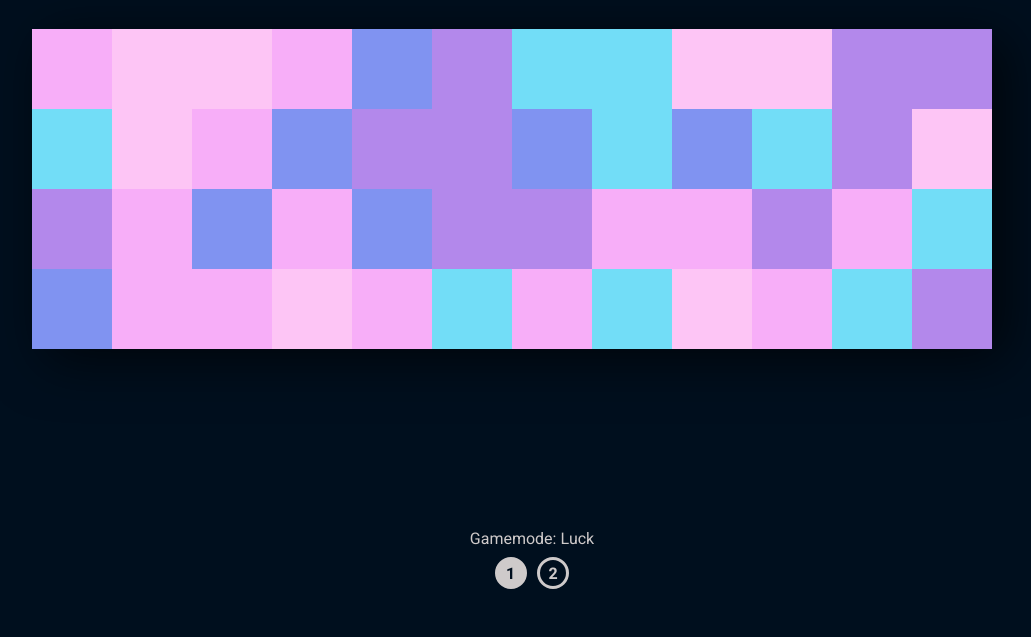
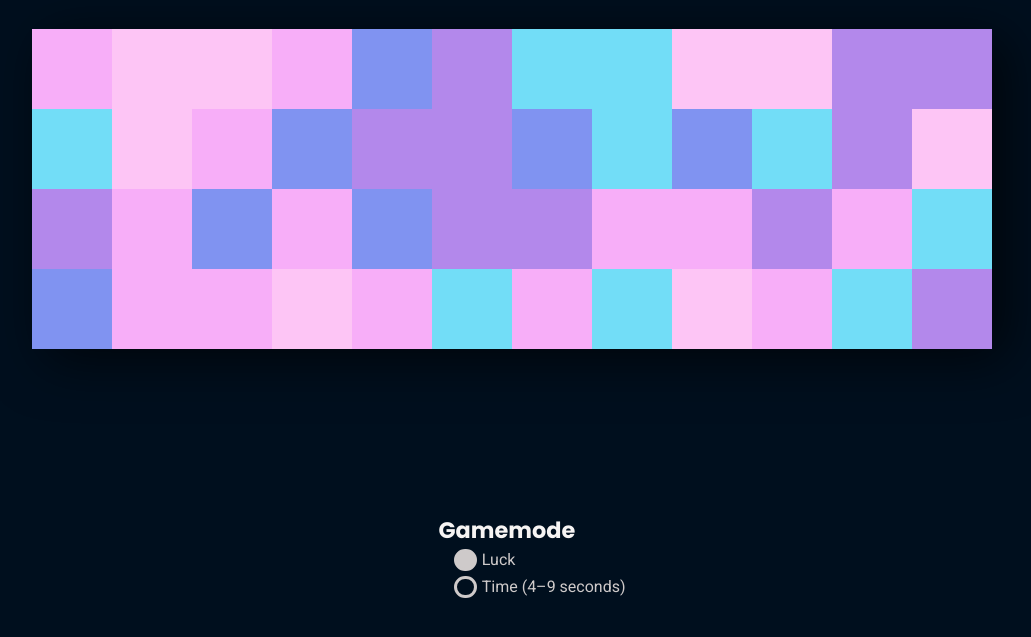
Before and after one commit to tmaxmax/popthegrid, a website built with Vite: page index.html in a window 1280 px wide. Shown: the part 137-774 px from the top of the page, without its empty margins (108-1139 px from the left). Built offline with nearby package versions, Linux system fonts and the light colour scheme.

Commit message:
Use generic fieldset for gamemode picker

```diff
--- a/index.html
+++ b/index.html
@@ -35,21 +35,7 @@
       <p>Objective: pop all the squares in the grid. Will you make it?</p>
     </section>
     <main class="grid__parent"></main>
-    <footer>
-      <fieldset class="game-parameter noselect" id="gamemode">
-        <legend>Gamemode: Luck</legend>
-        <div class="game-parameter-labels-layout">
-          <label class="game-parameter-label" for="gamemode-1">
-            <input type="radio" name="gamemode" id="gamemode-1" value="random" checked />
-            <span>1</span>
-          </label>
-          <label class="game-parameter-label" for="gamemode-2">
-            <input type="radio" name="gamemode" id="gamemode-2" value="random-timer" />
-            <span>2</span>
-          </label>
-        </div>
-      </fieldset>
-    </footer>
+    <footer></footer>
     <script type="module" src="/src/index.ts"></script>
   </body>
 </html>
--- a/src/index.ts
+++ b/src/index.ts
@@ -9,8 +9,9 @@ import { open as openIndexedDB } from '$util/indexedDB'
 import { startAttempt, OngoingAttempt, insertAttempt } from '$db/attempt'
 import { Gamemode as SchemaGamemode } from '$db/gamemode'
 import schema from '$db/schema'
-import { assert, assertNonNull } from '$util/assert'
+import { assertNonNull } from '$util/assert'
 import { Modal } from '$components/Modal'
+import { Fieldset } from '$components/Input/Fieldset'
 
 const componentFrom = <T extends HTMLElement>(elem: T | null, name: string): Component<T> => {
   assertNonNull(elem, `${name} doesn't exist in the HTML document!`)
@@ -18,12 +19,7 @@ const componentFrom = <T extends HTMLElement>(elem: T | null, name: string): Com
 }
 
 const gridParent = componentFrom(document.querySelector<HTMLElement>('.grid__parent'), 'Grid parent')
-const gamemodeFieldset: HTMLFieldSetElement | null = document.querySelector('#gamemode')
-assertNonNull(gamemodeFieldset)
-const gamemodePrompt: HTMLLegendElement | null = document.querySelector('#gamemode legend')
-assertNonNull(gamemodePrompt)
-const gamemodeInputs: NodeListOf<HTMLInputElement> = document.querySelectorAll('input[name=gamemode]')
-assert(gamemodeInputs.length === 2)
+const footer = componentFrom(document.querySelector('footer'), 'Footer')
 
 let gamemode: Gamemode = new RandomCount()
 let gamemodeName: SchemaGamemode = 'random'
@@ -34,7 +30,7 @@ let ignoreClicks = false
 
 const setGamemodeChangePermission = (allow: boolean) => {
   canChangeGamemode = allow
-  gamemodeInputs.forEach((i) => (i.disabled = !allow))
+  gamemodePicker.disabled = !allow
 }
 
 const squareMousedown = async function (this: Square) {
@@ -71,23 +67,35 @@ const grid = new Grid({
   ],
 })
 
-
-const gamemodeChangeEvent = (ev: Event) => {
+const gamemodePicker = new Fieldset({
+  name: 'gamemode',
+  legend: 'Gamemode',
+  onChange(name: SchemaGamemode) {
     if (!canChangeGamemode) return
 
-  gamemodeName = (ev.target! as HTMLInputElement).value as SchemaGamemode
+    gamemodeName = name
 
-  switch (gamemodeName) {
+    switch (name) {
       case 'random':
         gamemode = new RandomCount()
-      gamemodePrompt.textContent = 'Gamemode: Luck'
         break
       case 'random-timer':
         gamemode = new RandomTimer({ minSeconds: 4, maxSeconds: 9 })
-      gamemodePrompt.textContent = `Gamemode: Time (4–9 seconds)`
         break
     }
-}
+  },
+  values: [
+    {
+      name: 'Luck',
+      value: 'random',
+      default: true,
+    },
+    {
+      name: 'Time (4–9 seconds)',
+      value: 'random-timer',
+    },
+  ],
+})
 
 const getVersionChangeModalContent = () => {
   const root = document.createElement('div')
@@ -105,7 +113,7 @@ const getVersionChangeModal = () => {
 }
 
 const main = async () => {
-  gamemodeFieldset.addEventListener('change', gamemodeChangeEvent)
+  gamemodePicker.create(footer, false)
   db = await openIndexedDB(window.indexedDB, {
     schema,
     onVersionChange() {
--- a/src/style.css
+++ b/src/style.css
@@ -66,61 +66,6 @@ p {
   position: relative;
 }
 
-fieldset.game-parameter {
-  color: var(--color-body);
-  font-family: var(--font-body);
-  border: none;
-  display: flex;
-  align-items: center;
-  justify-content: space-evenly;
-  max-width: fit-content;
-}
-
-fieldset.game-parameter label {
-  text-align: bottom;
-}
-
-fieldset.game-parameter span {
-  border: 3px solid var(--color-body);
-  border-radius: 100%;
-  display: inline-block;
-  width: 2rem;
-  height: 2rem;
-  padding-top: 0.1rem;
-  text-align: center;
-  font-weight: bold;
-  transition: all 0.2s ease-in;
-  cursor: pointer;
-}
-
-.game-parameter-labels-layout {
-  margin-left: -0.02rem;
-}
-
-.game-parameter-label ~ .game-parameter-label {
-  margin-left: 0.4rem;
-}
-
-fieldset.game-parameter input {
-  display: none;
-}
-
-fieldset.game-parameter input:disabled + span {
-  cursor: default;
-  opacity: 40%;
-}
-
-fieldset.game-parameter input:disabled:checked + span {
-  opacity: 100%;
-  border-color: var(--color-assurance);
-  background-color: var(--color-assurance);
-}
-
-fieldset.game-parameter input:checked + span {
-  background-color: var(--color-body);
-  color: var(--color-background);
-}
-
 footer {
   margin-top: auto;
   display: flex;
```
Lines whose indentation alone changed are shown as unchanged.
